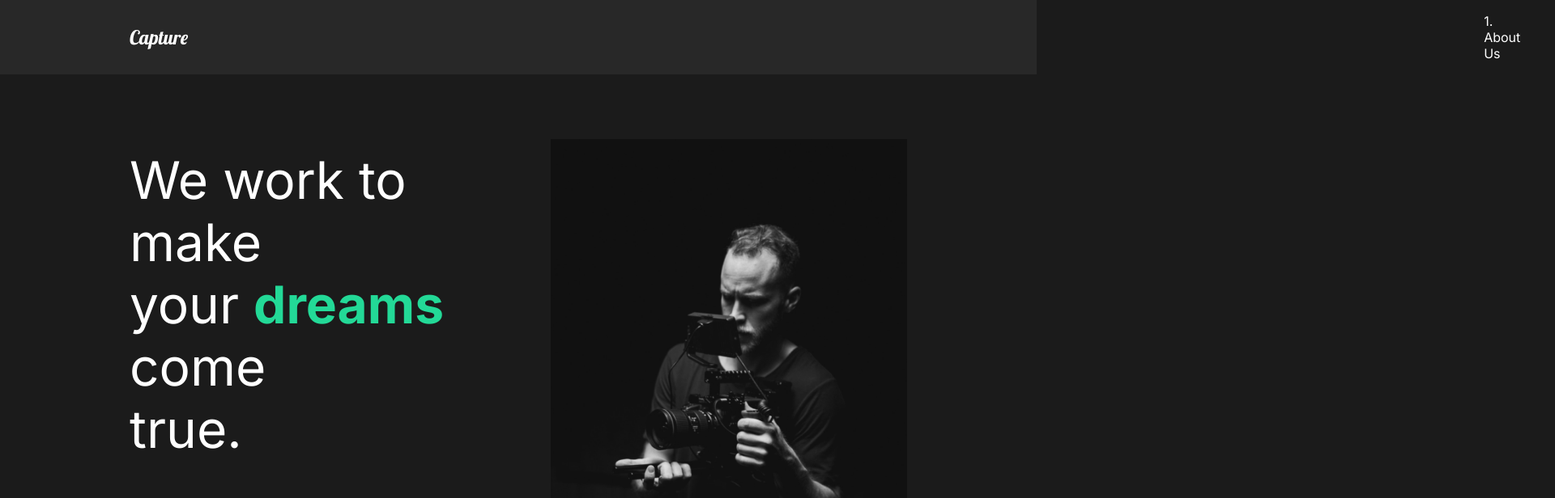
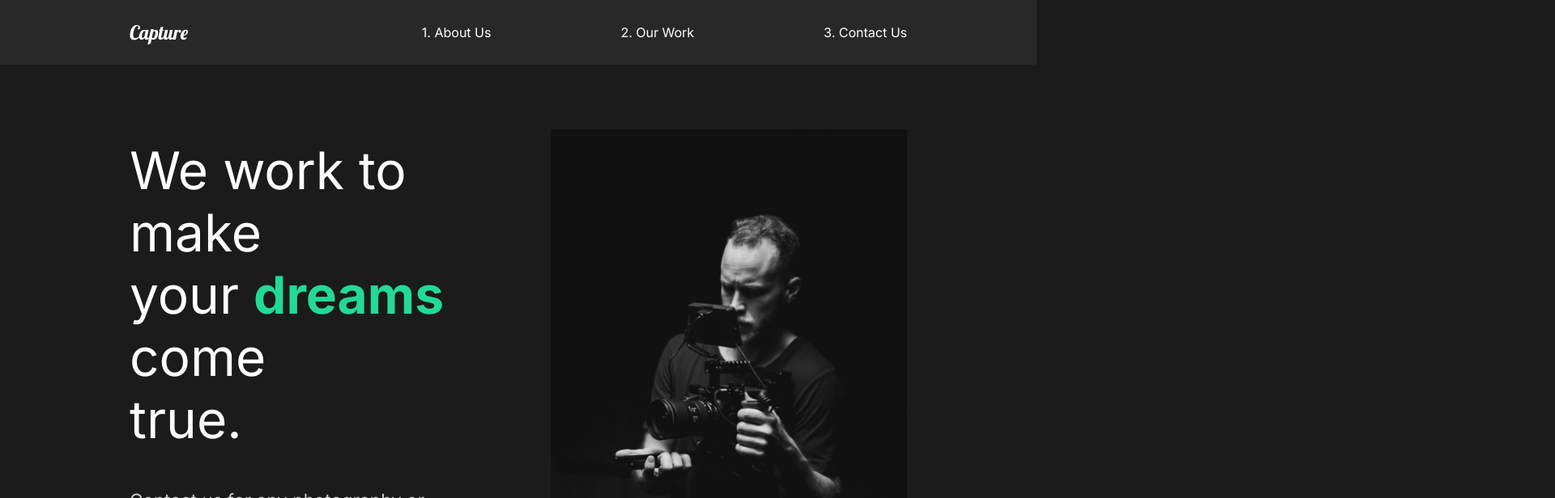
Before and after one commit to fantee-hub/react-course-capture, a React (Create React App) app: page / in a window 1280 px wide. Shown: the top 616 px of the page at 81% size, 1920 px wide, since content can reach past the window. Built offline with nearby package versions, Linux system fonts and the light colour scheme.

Commit message:
9. Added Nav bar

```diff
--- a/src/components/Nav.js
+++ b/src/components/Nav.js
@@ -34,9 +34,6 @@ const StyledNav = styled.nav`
   a {
     color: white;
     text-decoration: none;
-    li {
-      padding-left: 100rem;
-    }
   }
   ul {
     list-style: none;
@@ -48,7 +45,8 @@ const StyledNav = styled.nav`
     font-weight: lighter;
   }
   li {
-    padding-left: 100rem;
+    padding-left: 10rem;
+    position: relative;
   }
 `;
 
```
Also changed, not shown: 1 other file (tests, documents, lock files or other folders).
